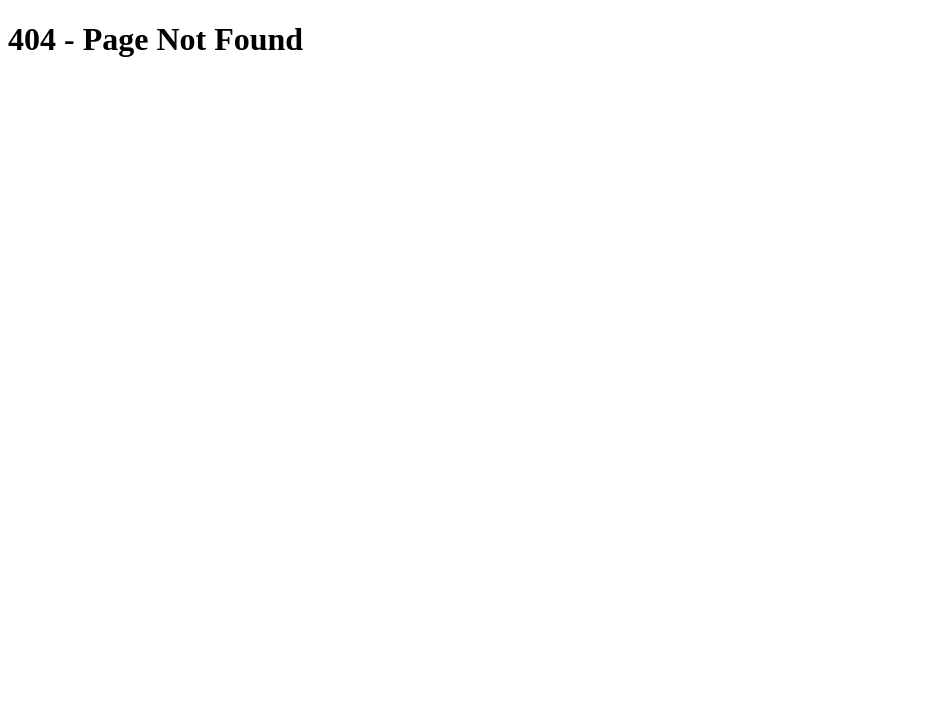
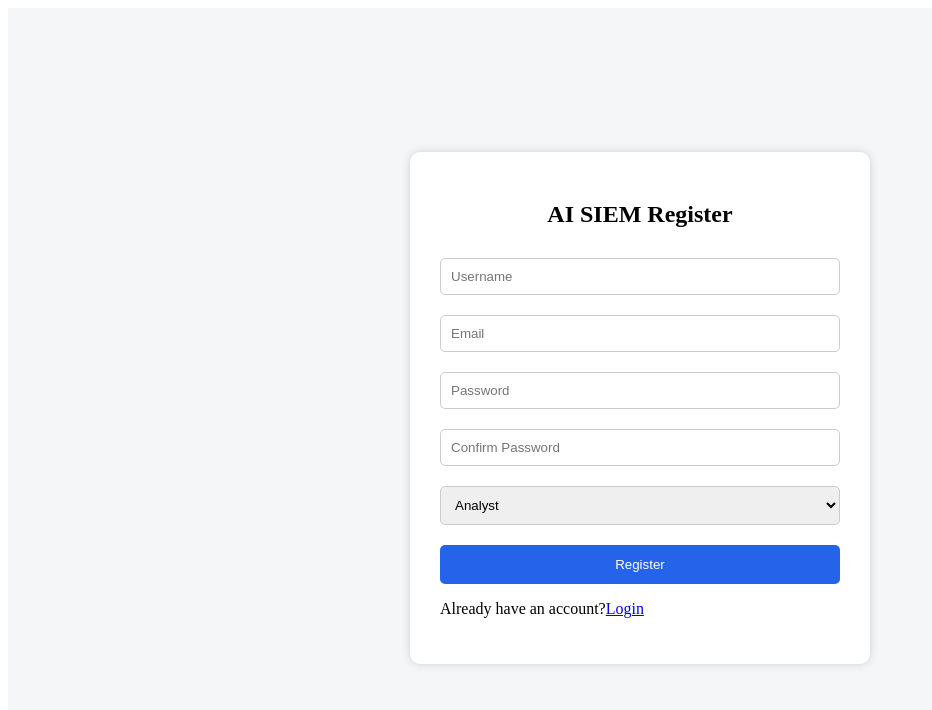
Before and after one commit to Rasika28-cs/AI-SIEM-PROJECT, a React app in the folder frontend/: page /register in a window 1280 px wide. Before the commit this address had no page. Shown: the top 710 px of the page, without its empty margins (0-932 px from the left). Built offline with nearby package versions, Linux system fonts and the light colour scheme; the HTML template or start-up script is replaced by a standard one.

Commit message:
Add React logout functionality

```diff
--- a/frontend/src/components/Navbar.jsx
+++ b/frontend/src/components/Navbar.jsx
@@ -1,29 +1,23 @@
-import "./../styles/navbar.css";
+import "../styles/navbar.css";
 
 function Navbar() {
+
   return (
+
     <nav className="navbar">
-      <div>
-        <h2>AI SIEM Assistant</h2>
+
+      <h2>AI SIEM Assistant</h2>
+
+      <div className="navbar-right">
+
+        <span>Welcome, Admin</span>
+
       </div>
 
-      <div className="navbar-right">
-        <span>Welcome, Admin</span>
-      </div>
     </nav>
+
   );
+
 }
 
 export default Navbar;
-
-function logout() {
-
-    API.post("/accounts/logout/api/")
-
-        .then(() => {
-
-            window.location = "/";
-
-        });
-
-}
--- a/frontend/src/components/Sidebar.jsx
+++ b/frontend/src/components/Sidebar.jsx
@@ -1,4 +1,4 @@
-import { NavLink } from "react-router-dom";
+import { NavLink, useNavigate } from "react-router-dom";
 import {
   FaTachometerAlt,
   FaFileAlt,
@@ -7,10 +7,29 @@ import {
   FaSignOutAlt,
 } from "react-icons/fa";
 
+import API from "../services/api";
 import "../styles/sidebar.css";
 
 function Sidebar() {
+
+  const navigate = useNavigate();
+
+  function logout() {
+
+    API.post("/logout/api/")
+
+      .then(() => {
+
+        navigate("/");
+
+      })
+
+      .catch(console.log);
+
+  }
+
   return (
+
     <aside className="sidebar">
 
       <h2 className="logo">AI SIEM</h2>
@@ -35,17 +54,18 @@ function Sidebar() {
         <span>Agents</span>
       </NavLink>
 
-      <div className="logout">
-
-        <NavLink to="/" className="menu-item">
-          <FaSignOutAlt />
-          <span>Logout</span>
-        </NavLink>
-
-      </div>
+      <button
+        className="menu-item logout-btn"
+        onClick={logout}
+      >
+        <FaSignOutAlt />
+        <span>Logout</span>
+      </button>
 
     </aside>
+
   );
+
 }
 
 export default Sidebar;
--- /dev/null
+++ b/frontend/src/pages/Register.jsx
@@ -0,0 +1,152 @@
+import { useState } from "react";
+import { useNavigate, Link } from "react-router-dom";
+
+import API from "../services/api";
+
+import "../styles/register.css";
+
+function Register() {
+
+    const navigate = useNavigate();
+
+    const [formData, setFormData] = useState({
+
+        username: "",
+        email: "",
+        password1: "",
+        password2: "",
+        role: "Analyst"
+
+    });
+
+    const [error, setError] = useState("");
+
+    function handleChange(e) {
+
+        setFormData({
+
+            ...formData,
+            [e.target.name]: e.target.value
+
+        });
+
+    }
+
+    function register(e) {
+
+        e.preventDefault();
+
+        API.post("/register/api/", formData)
+
+            .then(() => {
+
+                navigate("/dashboard");
+
+            })
+
+            .catch(error => {
+
+                if (error.response?.data?.errors) {
+
+                    setError(JSON.stringify(error.response.data.errors));
+
+                }
+
+                else {
+
+                    setError("Registration Failed");
+
+                }
+
+            });
+
+    }
+
+    return (
+
+        <div className="register-page">
+
+            <form
+                className="register-box"
+                onSubmit={register}
+            >
+
+                <h2>AI SIEM Register</h2>
+
+                <input
+                    type="text"
+                    name="username"
+                    placeholder="Username"
+                    value={formData.username}
+                    onChange={handleChange}
+                />
+
+                <input
+                    type="email"
+                    name="email"
+                    placeholder="Email"
+                    value={formData.email}
+                    onChange={handleChange}
+                />
+
+                <input
+                    type="password"
+                    name="password1"
+                    placeholder="Password"
+                    value={formData.password1}
+                    onChange={handleChange}
+                />
+
+                <input
+                    type="password"
+                    name="password2"
+                    placeholder="Confirm Password"
+                    value={formData.password2}
+                    onChange={handleChange}
+                />
+
+                <select
+                    name="role"
+                    value={formData.role}
+                    onChange={handleChange}
+                >
+
+                    <option value="Admin">Admin</option>
+                    <option value="Analyst">Analyst</option>
+                    <option value="Viewer">Viewer</option>
+
+                </select>
+
+                <button>
+
+                    Register
+
+                </button>
+
+                <p className="error">
+
+                    {error}
+
+                </p>
+
+                <p>
+
+                    Already have an account?
+
+                    <Link to="/login">
+
+                        Login
+
+                    </Link>
+
+                </p>
+
+            </form>
+
+        </div>
+
+    );
+
+}
+
+export default Register;
--- a/frontend/src/routes/AppRoutes.jsx
+++ b/frontend/src/routes/AppRoutes.jsx
@@ -1,5 +1,6 @@
 import { BrowserRouter, Routes, Route } from "react-router-dom";
 
+import Register from "../pages/Register";
 import Login from "../pages/Login";
 import Dashboard from "../pages/Dashboard";
 import Logs from "../pages/Logs";
@@ -13,6 +14,7 @@ function AppRoutes() {
     <BrowserRouter>
       <Routes>
         <Route path="/" element={<Login />} />
+        <Route path="/register" element={<Register />} />
         <Route path="/dashboard" element={<Dashboard />} />
         <Route path="/logs" element={<Logs />} />
         <Route path="/alerts" element={<Alerts />} />
--- /dev/null
+++ b/frontend/src/styles/register.css
@@ -0,0 +1,51 @@
+.register-page{
+    display:flex;
+    justify-content:center;
+    align-items:center;
+    height:100vh;
+    background:#f4f6f8;
+}
+
+.register-box{
+    width:400px;
+    background:white;
+    padding:30px;
+    border-radius:10px;
+    box-shadow:0 0 10px rgba(0,0,0,.15);
+}
+
+.register-box h2{
+    text-align:center;
+    margin-bottom:20px;
+}
+
+.register-box input,
+.register-box select{
+    width:100%;
+    padding:10px;
+    margin:10px 0;
+    border:1px solid #ccc;
+    border-radius:5px;
+    box-sizing:border-box;
+}
+
+.register-box button{
+    width:100%;
+    padding:12px;
+    margin-top:10px;
+    background:#2563eb;
+    color:white;
+    border:none;
+    border-radius:5px;
+    cursor:pointer;
+}
+
+.register-box button:hover{
+    background:#1d4ed8;
+}
+
+.error{
+    color:red;
+    margin-top:10px;
+    text-align:center;
+}
--- a/frontend/src/styles/sidebar.css
+++ b/frontend/src/styles/sidebar.css
@@ -32,6 +32,22 @@
     background:#2563eb;
 }
 
-.logout{
+.logout-btn{
+    width:100%;
+    background:none;
+    border:none;
+    color:white;
+    display:flex;
+    align-items:center;
+    gap:12px;
+    padding:14px 20px;
+    font-size:16px;
+    cursor:pointer;
+    text-align:left;
     margin-top:auto;
 }
+
+.logout-btn:hover{
+    background:#2563eb;
+    border-radius:10px;
+}
```
